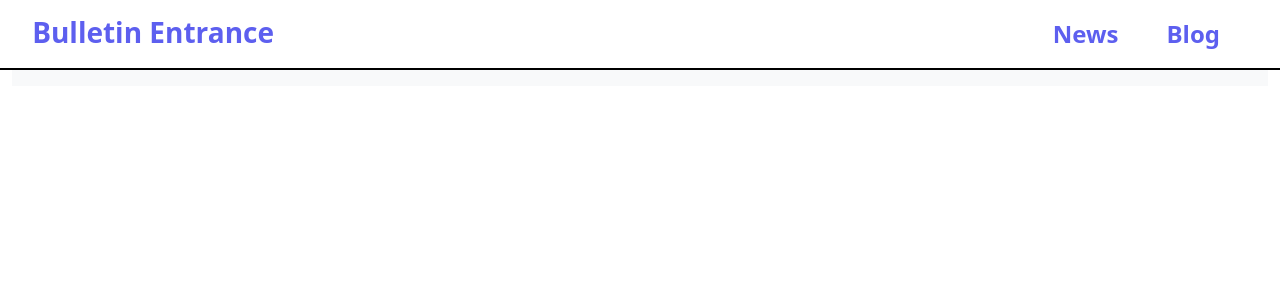
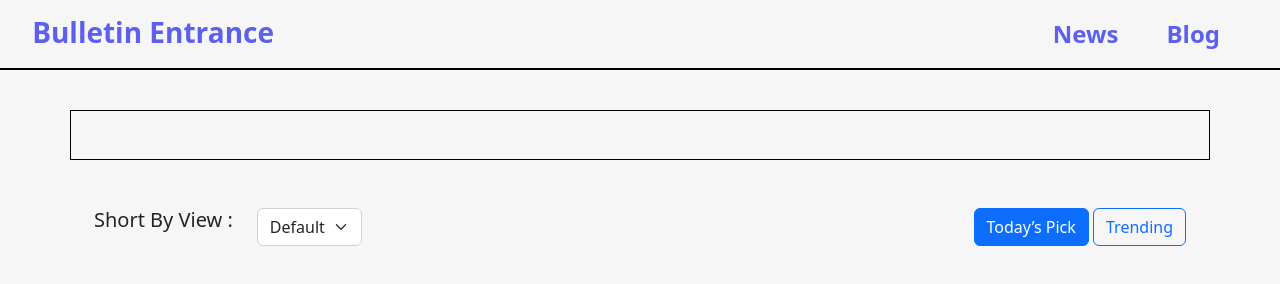
Before and after one commit to tareque-bin-habib/bulletin-entrance, a plain HTML site: page index.html in a window 1280 px wide. Drawn offline with nearby package versions, Linux system fonts and the light colour scheme; no server answers.

Commit message:
dropdown added

```diff
--- a/css/style.css
+++ b/css/style.css
@@ -1,3 +1,7 @@
+body {
+    background-color: #F6F6F7;
+}
+
 .web-title {
     color: #5D5FEF;
     font-size: 28px;
@@ -22,6 +26,14 @@
 .portal-section {
     border-bottom: 2px solid black;
 }
+
+.found {
+    color: #fff;
+    border: 1px solid black;
+    height: 50px;
+    width: 100%;
+}
+
 
 
 
--- a/index.html
+++ b/index.html
@@ -12,8 +12,9 @@
 </head>
 
 <body>
+    <!-- Title Section -->
     <header class="container-fluid">
-        <section class="row bg-white portal-section">
+        <section class="row  portal-section">
             <div class="col-lg-4 col-md-4 col-sm-4 col-12">
                 <h1 class="fw-bold mt-3 web-title">Bulletin Entrance</h1>
             </div>
@@ -24,8 +25,9 @@
                 </ul>
             </div>
         </section>
+        <!-- categories Section -->
         <section>
-            <nav class="navbar navbar-expand-lg bg-light">
+            <nav class="navbar navbar-expand-lg ">
                 <div class="container">
                     <button class="navbar-toggler" type="button" data-bs-toggle="collapse"
                         data-bs-target="#navbarSupportedContent" aria-controls="navbarSupportedContent"
@@ -40,6 +42,36 @@
                 </div>
             </nav>
         </section>
+        <section class="container mt-4">
+            <div class="row">
+                <div class="found">
+
+                </div>
+            </div>
+            <section class="container defoult-section mt-5">
+                <div class="d-flex justify-content-between">
+                    <div>
+                        <div class="d-flex justify-content-around">
+                            <div>
+                                <h5>Short By View :</h5>
+                            </div>
+                            <div class="ps-4">
+                                <select class="form-select" aria-label="Default select example">
+                                    <option selected>Default</option>
+                                    <option value="1">One</option>
+                                    <option value="2">Two</option>
+                                    <option value="3">Three</option>
+                                </select>
+                            </div>
+                        </div>
+                    </div>
+                    <div>
+                        <button type="button" class="btn btn-primary">Today’s Pick</button>
+                        <button type="button" class="btn btn-outline-primary">Trending</button>
+                    </div>
+                </div>
+            </section>
+        </section>
     </header>
     <script src="js/news.js"></script>
     <script src="https://cdn.jsdelivr.net/npm/bootstrap@5.2.2/dist/js/bootstrap.bundle.min.js
```
